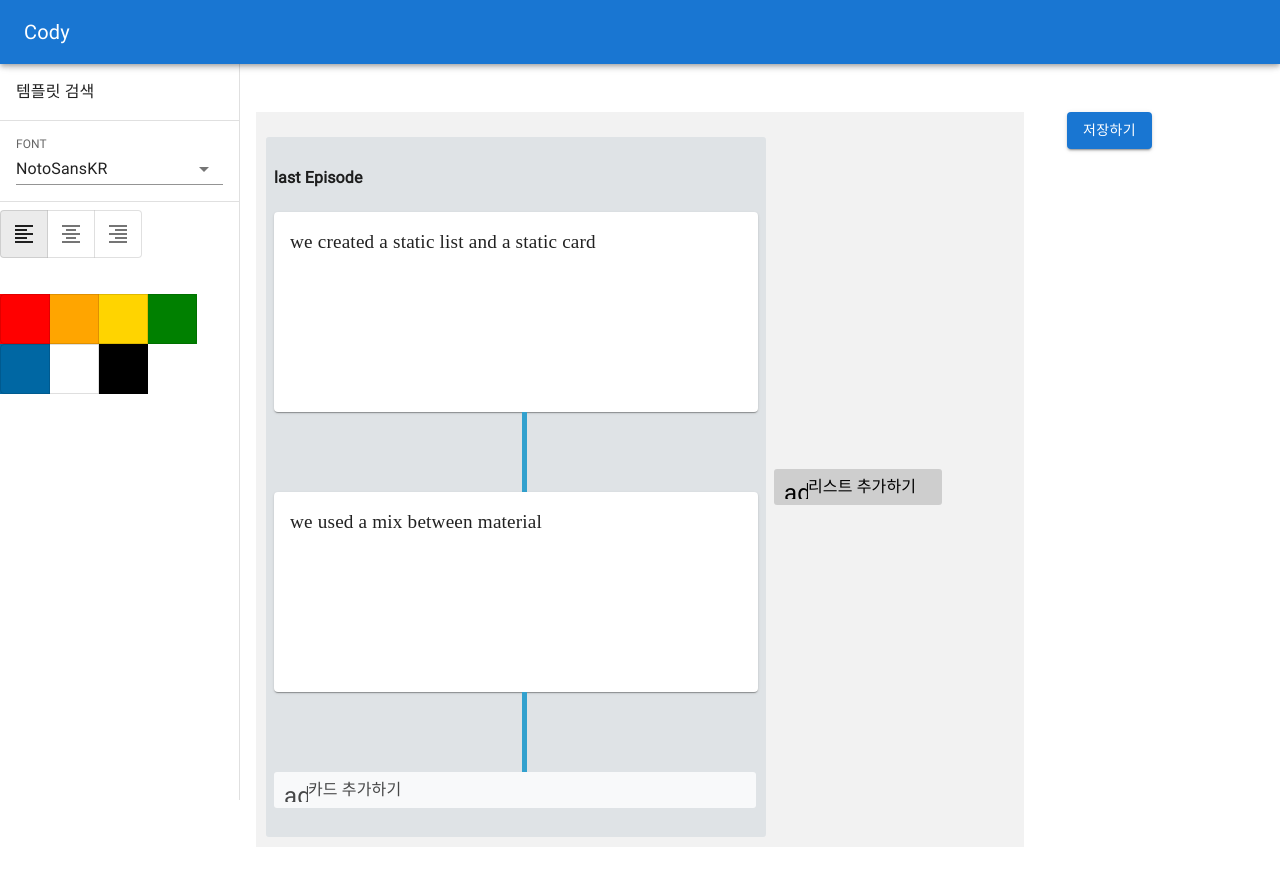
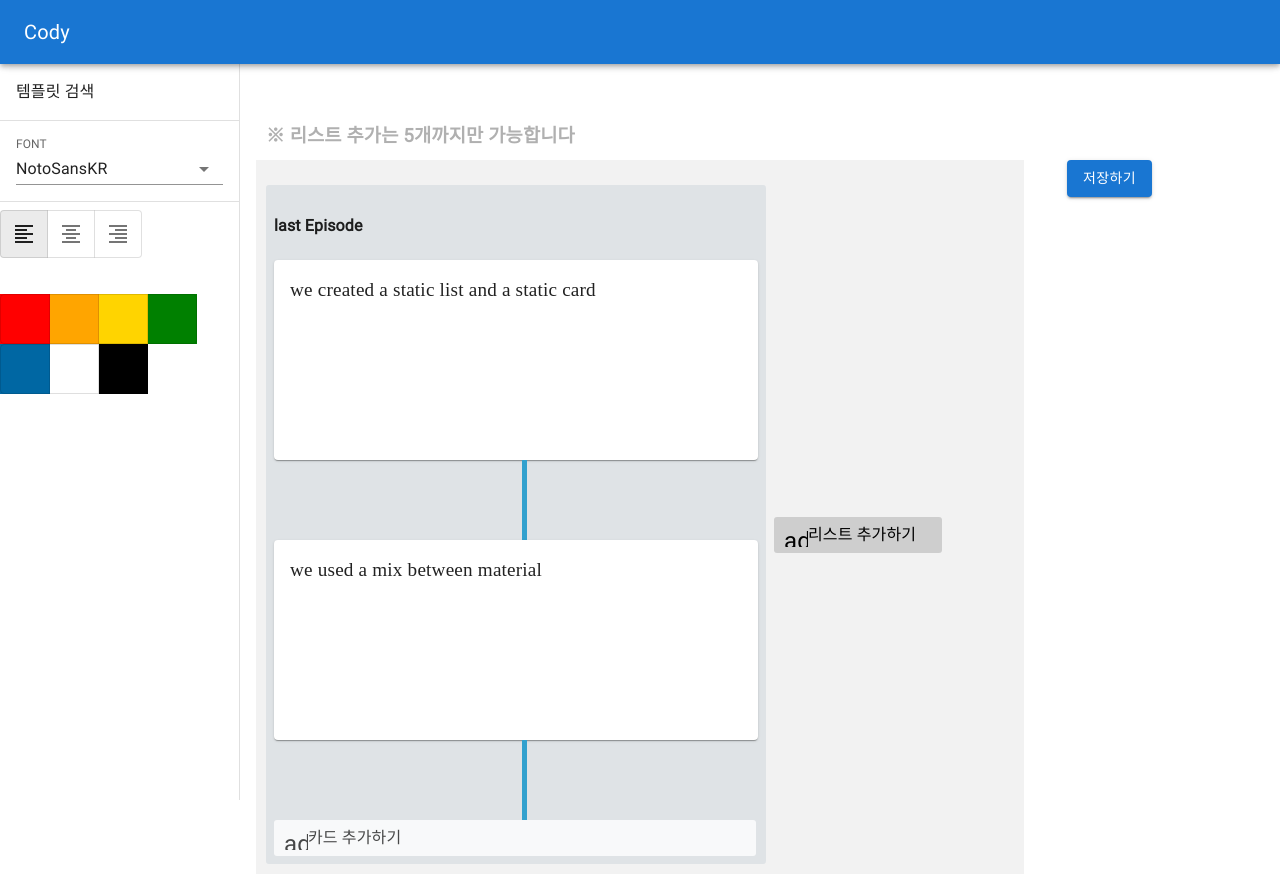
Before and after one commit to Milkey-way/cody_web, a React (Create React App) app in the folder cody_loadmap/: page / in a window 1280 px wide. Before the commit the page ends 847 px from the top, so only its background shows below. Built offline with nearby package versions, Linux system fonts and the light colour scheme; the HTML template or start-up script is replaced by a standard one.

Commit message:
refactor: 코드 정리

```diff
--- a/cody_loadmap/src/components/App.js
+++ b/cody_loadmap/src/components/App.js
@@ -9,13 +9,14 @@ import Slidebar from "./Sidebar"
 import { GetIsEditing } from './TrelloCard';
 import { Button } from '@mui/material';
 import '../css/style.css';
+import ImageSaveButton from './ImageSaveButton'
 
 
 const ListContainer = styled.div`
   display: flex;
   flex-direction: row;
   flex-wrap: nowrap;
-  width:50%px;
+  width:50%;
 `;
 
 const ListBox = styled.div`
@@ -28,6 +29,7 @@ const ListBox = styled.div`
 `;
 
 class App extends Component {
+
 
   onDragEnd = result => { //드래그 끝나면 할일
     const {destination, source, draggableId} = result;
@@ -62,18 +64,15 @@ class App extends Component {
       console.log("리스트가 두개 이상임");
     }
 
-    if(listId.length >5 ){
-      alert('5개 이하로 작성바랍니다.')
-    }else{}
-
 
     //드래그 구현, 호출시점
     return (
       <DragDropContext onDragEnd={this.onDragEnd}>
       <div className="App">
         <Slidebar/>
+        <h3 className='text'>※ 리스트 추가는 5개까지만 가능합니다</h3>
         <div className='saveButton'>
-          <Button variant="contained">저장하기</Button>
+          <Button variant="contained" onClick={SaveImage}>저장하기</Button>
           </div>
         <ListBox>
         <ListContainer style={{width: listId.length <=3 ? "1900px" : "2300px"}} >
@@ -108,4 +107,9 @@ export function SlidebarRender(isEditing){
   }
 }
 
+function SaveImage (){
+  console.log("이미지 저장 호출");
+  return (<><ImageSaveButton/></>)
+}
+
 export default connect(mapStateToProps)(App);
--- a/cody_loadmap/src/components/trelloList.js
+++ b/cody_loadmap/src/components/trelloList.js
@@ -7,9 +7,8 @@ import styled from "styled-components";
 const ListContainer = styled.div`
 background-color: #dfe3e6;
 border-radius: 3px;
-width: 500px;;
+width: 500px;
 padding: 8px;
-height: 700px;
 margin: 15px 8px 0 0;
 `
 
--- a/cody_loadmap/src/css/style.css
+++ b/cody_loadmap/src/css/style.css
@@ -1,9 +1,16 @@
+.App{
+    width: 100%;
+}
 .saveButton{
     display: flex;
     justify-content: center;
     position: absolute;
     right: 10%;
 }
-.App{
-    width: 100%;
+.text{
+    color: #b0b0b0;
+    margin: 0 auto;
+    width: 60%;
+    padding: 10px 50px 10px 10px;
+    overflow: auto;
 }
```
